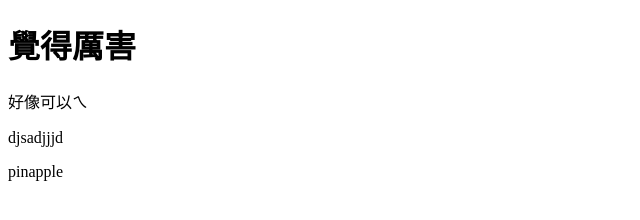
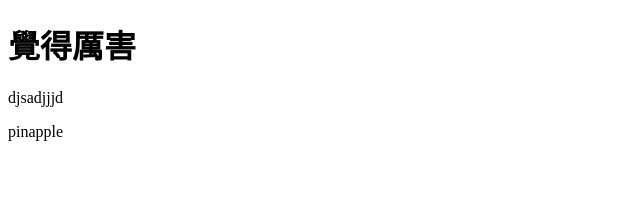
Before and after one commit to HE-SHU-WEI/la0221.github.io, a plain HTML site: page index.html in a window 1280 px wide. Shown: the whole page, without its empty margins (0-640 px from the left). Drawn offline with Linux system fonts and the light colour scheme.

Commit message:
Update index.html

```diff
--- a/index.html
+++ b/index.html
@@ -6,8 +6,8 @@
   </head>
   <body>
     <h1>覺得厲害</h1>
-    <p>好像可以ㄟ</p>
+
       <p>djsadjjjd</p>
-    <p>pinapple
+    pinapple
   </body>
 </html>
```
